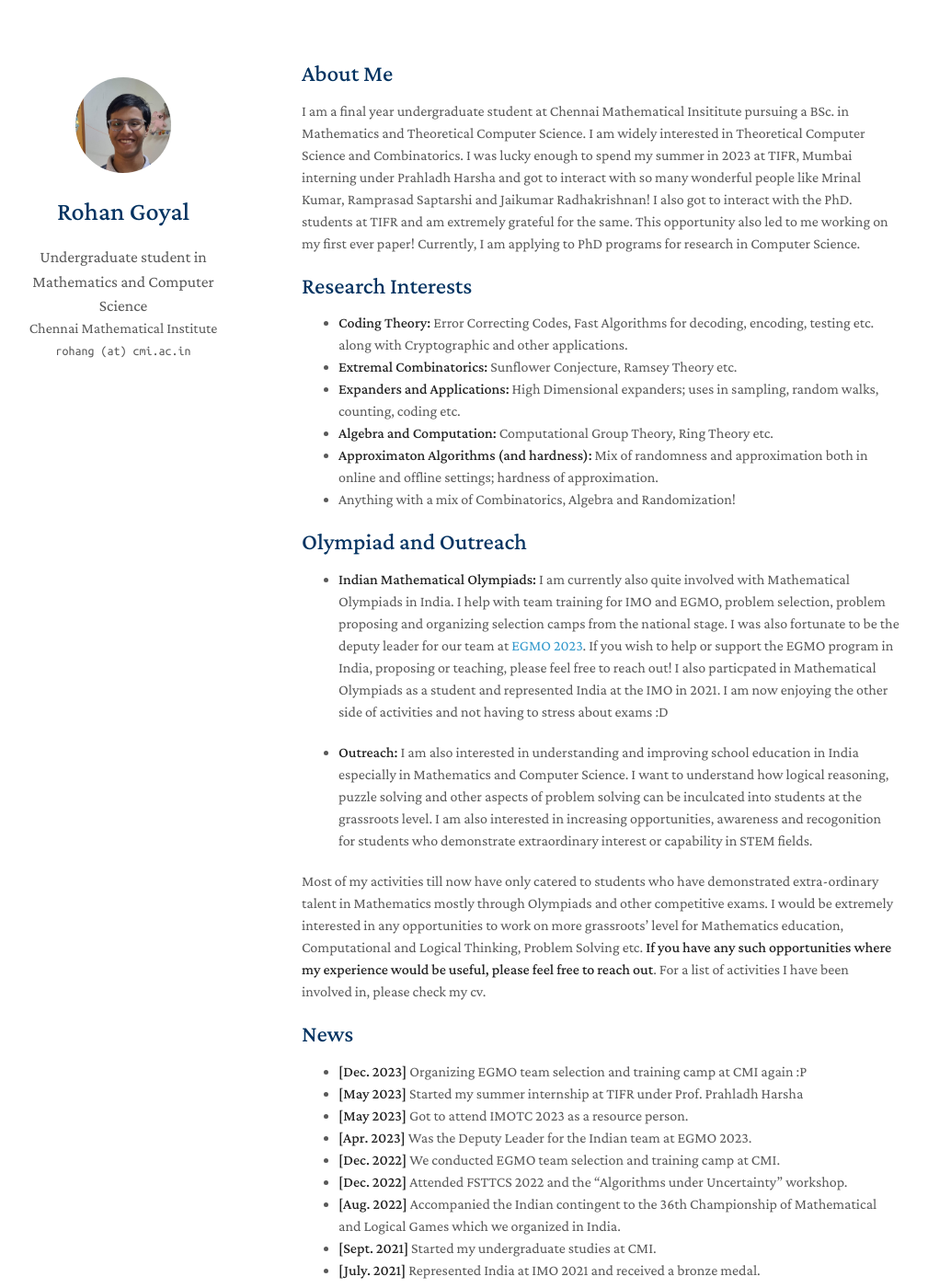
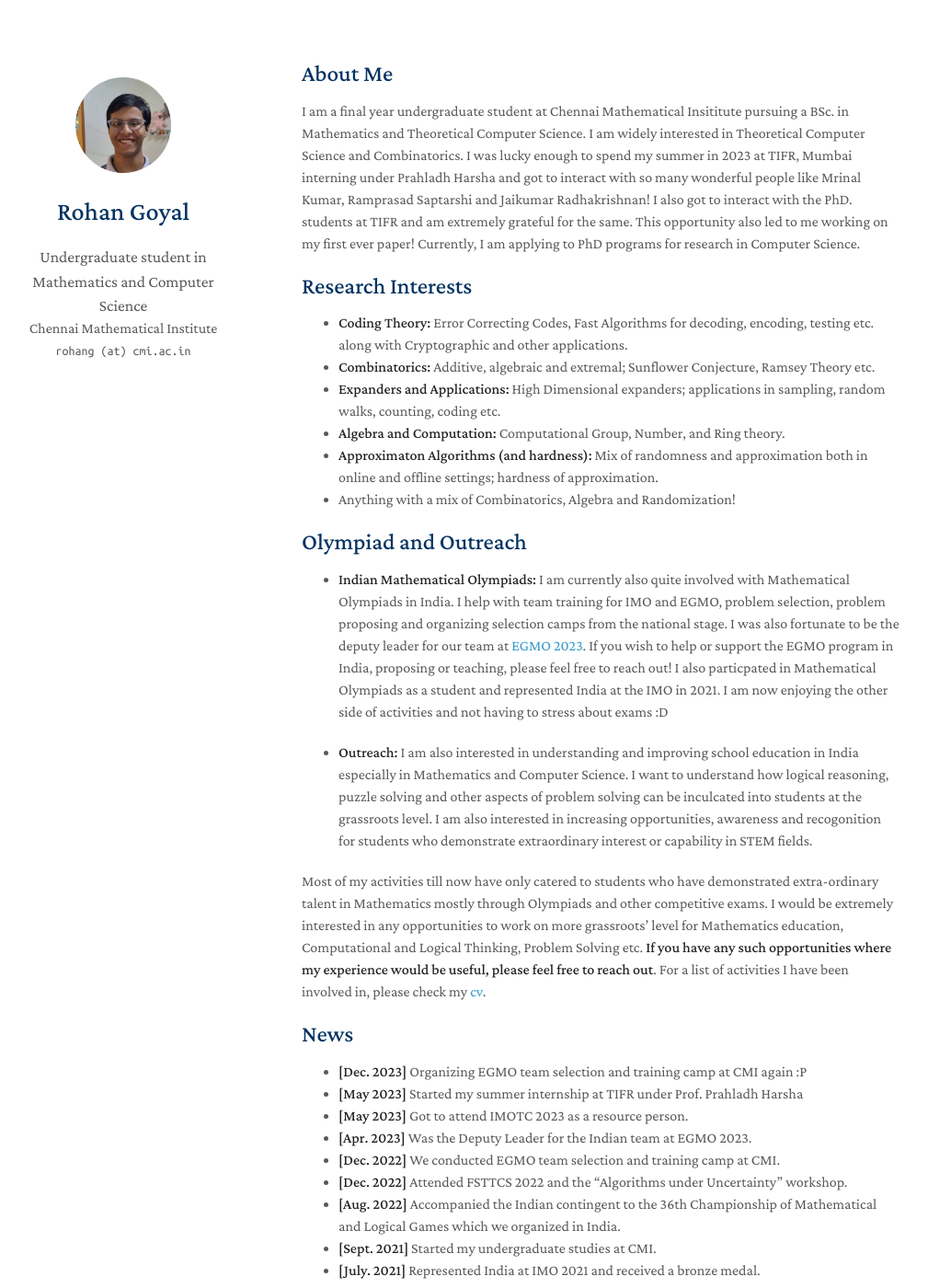
Before and after one commit to goyal-rohan/goyal-rohan.github.io, a Jekyll site: the page built from index.md, in a window 1280 px wide and 1400 px high. Shown: the whole window at 92% size, without its empty margins (142-1151 px from the left). Built offline with Jekyll 4.4.1, drawn with Linux system fonts in a browser that asks for light colours; nearby versions of some CDN libraries; a style sheet for code colours, icons or effects is not loaded; our own code applies the rules of GitHub Pages for plain Markdown files; some of the changed text lies outside the part shown.

Commit message:
updated cv

```diff
--- a/index.md
+++ b/index.md
@@ -10,9 +10,9 @@ I am a final year undergraduate student at Chennai Mathematical Insititute pursu
 ## Research Interests
 
 - **Coding Theory:** Error Correcting Codes, Fast Algorithms for decoding, encoding, testing etc. along with Cryptographic and other applications.
-- **Extremal Combinatorics:** Sunflower Conjecture, Ramsey Theory etc.
-- **Expanders and Applications:** High Dimensional expanders; uses in sampling, random walks, counting, coding etc.
-- **Algebra and Computation:** Computational Group Theory, Ring Theory etc.
+- **Combinatorics:** Additive, algebraic and extremal; Sunflower Conjecture, Ramsey Theory etc.
+- **Expanders and Applications:** High Dimensional expanders; applications in sampling, random walks, counting, coding etc.
+- **Algebra and Computation:** Computational Group, Number, and Ring theory.
 - **Approximaton Algorithms (and hardness):** Mix of randomness and approximation both in online and offline settings; hardness of approximation.
 - Anything with a mix of Combinatorics, Algebra and Randomization!
 
@@ -22,10 +22,7 @@ I am a final year undergraduate student at Chennai Mathematical Insititute pursu
 
 - **Outreach:**  I am also interested in understanding and improving school education in India especially in Mathematics and Computer Science. I want to understand how logical reasoning, puzzle solving and other aspects of problem solving can be inculcated into students at the grassroots level. I am also interested in increasing opportunities, awareness and recogonition for students who demonstrate extraordinary interest or capability in STEM fields.
 
-Most of my activities till now have only catered to students who have demonstrated extra-ordinary talent in Mathematics mostly through Olympiads and other competitive exams. I would be extremely interested in any opportunities to work on more grassroots' level for Mathematics education, Computational and Logical Thinking, Problem Solving etc. **If you have any such opportunities where my experience would be useful, please feel free to reach out**. For a list of activities I have been involved in, please check my cv.
-
-
-
+Most of my activities till now have only catered to students who have demonstrated extra-ordinary talent in Mathematics mostly through Olympiads and other competitive exams. I would be extremely interested in any opportunities to work on more grassroots' level for Mathematics education, Computational and Logical Thinking, Problem Solving etc. **If you have any such opportunities where my experience would be useful, please feel free to reach out**. For a list of activities I have been involved in, please check my [cv](assets/files/rohan-cv.pdf).
 
 ## News
 
@@ -42,10 +39,10 @@ Most of my activities till now have only catered to students who have demonstrat
 
 ## Some Olympiad Writings:
 
-Please visit [my old blog](https://rgtdfg.blogspot.com/p/handouts.html) for a list of Olympiad writings. (mostly outdated right now but I hope to update it soon.)
+Please visit [my old blog](https://rgtdfg.blogspot.com/p/handouts.html) for a list of Olympiad writings. (mostly outdated right now but I hope to update it soon. I don't like most of them anymore either as they are quite terse and hard to read.)
 
 ## Talks and Achievements:
-Please check my cv downloadable from the sidepane for information.
+Please check my [cv](assets/files/rohan-cv.pdf).
 
 ## Other Interests:
 I love playing chess and badminton. I am also interested in watching all kinds of sports: archery, cricket, figure skating, football (for Americans: soccer) etc. I also love watching movies, reading novels etc. More recently, I have gotten more and more into reading historical and non fictional books but still enjoy the occasional fantasy, fiction, etc. I am also a potterhead :p.
```
Also changed, not shown: 1 other file.
